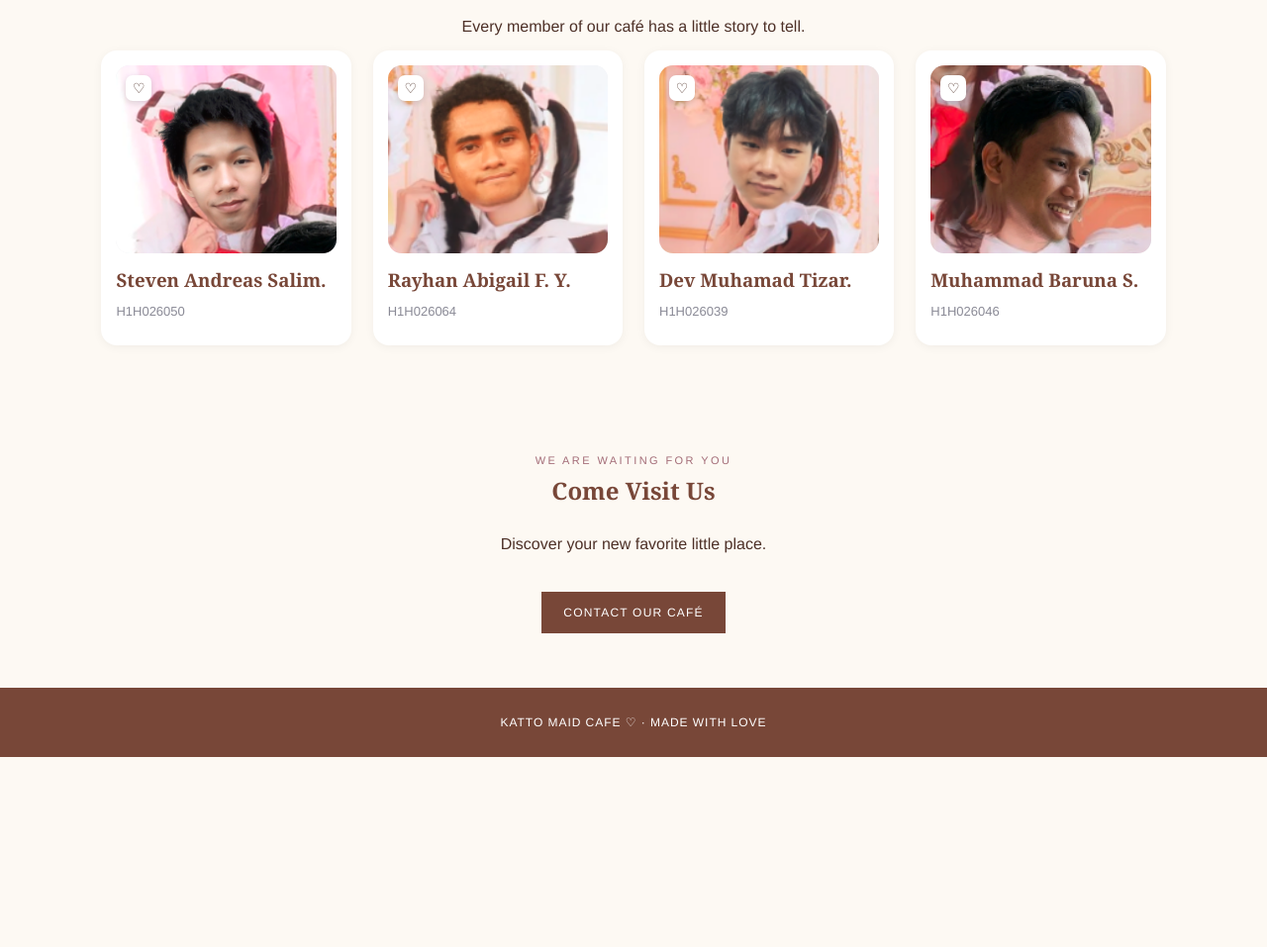
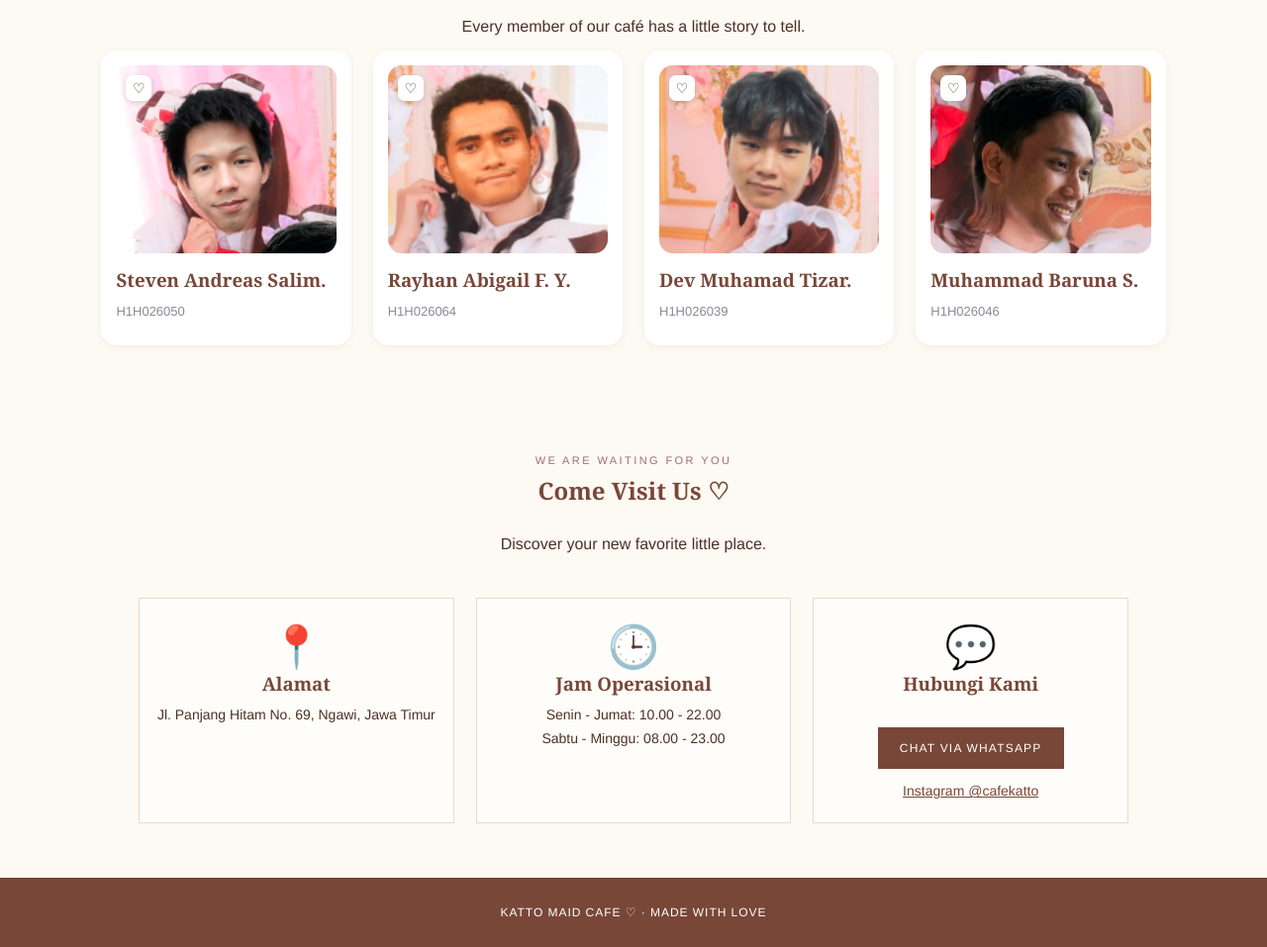
Before and after one commit to yauraa/Cafe-Blessing, a plain HTML site: page index.html in a window 1280 px wide. Shown: the part 2379-3336 px from the top of the page at 99% size. Before the commit the page ends 3144 px from the top, so only its background shows below. Drawn offline with Linux system fonts and the light colour scheme.

Commit message:
feat: add contact section (address, hours, WhatsApp, Instagram)

```diff
--- a/index.html
+++ b/index.html
@@ -251,12 +251,31 @@
         </div>
       </section>
 
-      <section class="content" id="visit">
-        <div class="eyebrow">We are waiting for you</div>
-        <h2>Come Visit Us </h2>
-        <p>Discover your new favorite little place.</p>
-        <a class="button" href="mailto:hello@example.com">CONTACT OUR CAFÉ</a>
-      </section>
+    <section class="content" id="visit">
+      <div class="eyebrow">We are waiting for you</div>
+      <h2>Come Visit Us ♡</h2>
+      <p>Discover your new favorite little place.</p>
+
+      <div class="cards">
+        <article class="card">
+          <div class="icon">📍</div>
+          <h3>Alamat</h3>
+          <p>Jl. Panjang Hitam No. 69, Ngawi, Jawa Timur</p>
+        </article>
+        <article class="card">
+          <div class="icon">🕒</div>
+          <h3>Jam Operasional</h3>
+          <p>Senin - Jumat: 10.00 - 22.00</p>
+          <p>Sabtu - Minggu: 08.00 - 23.00</p>
+        </article>
+        <article class="card">
+          <div class="icon">💬</div>
+          <h3>Hubungi Kami</h3>
+          <a class="button" href="https://wa.me/6282325338691" target="_blank" rel="noopener">CHAT VIA WHATSAPP</a>
+          <a class="contact-link" href="https://instagram.com/cafekatto" target="_blank" rel="noopener">Instagram @cafekatto</a>
+        </article>
+      </div>
+    </section>
     </main>
 
     <footer>KATTO MAID CAFE ♡ · MADE WITH LOVE</footer>
--- a/style.css
+++ b/style.css
@@ -567,6 +567,26 @@ section.content p {
 
 /* Contact Section-dev.tizar */
 
+/* Contact Section-baruna */
+.contact-link {
+  display: block;
+  margin-top: 14px;
+  font-size: 14px;
+  color: var(--brown);
+  text-decoration: underline;
+}
+
+.contact-link:hover { color: #d56e8e; }
+
+#visit .cards {
+  grid-template-columns: repeat(auto-fit, minmax(220px, 1fr));
+  max-width: 1000px;
+  margin-left: auto;
+  margin-right: auto;
+}
+
+#visit .card p { line-height: 1.7; }
+
 /* ===================================================
    Footer Section
    =================================================== */
```
